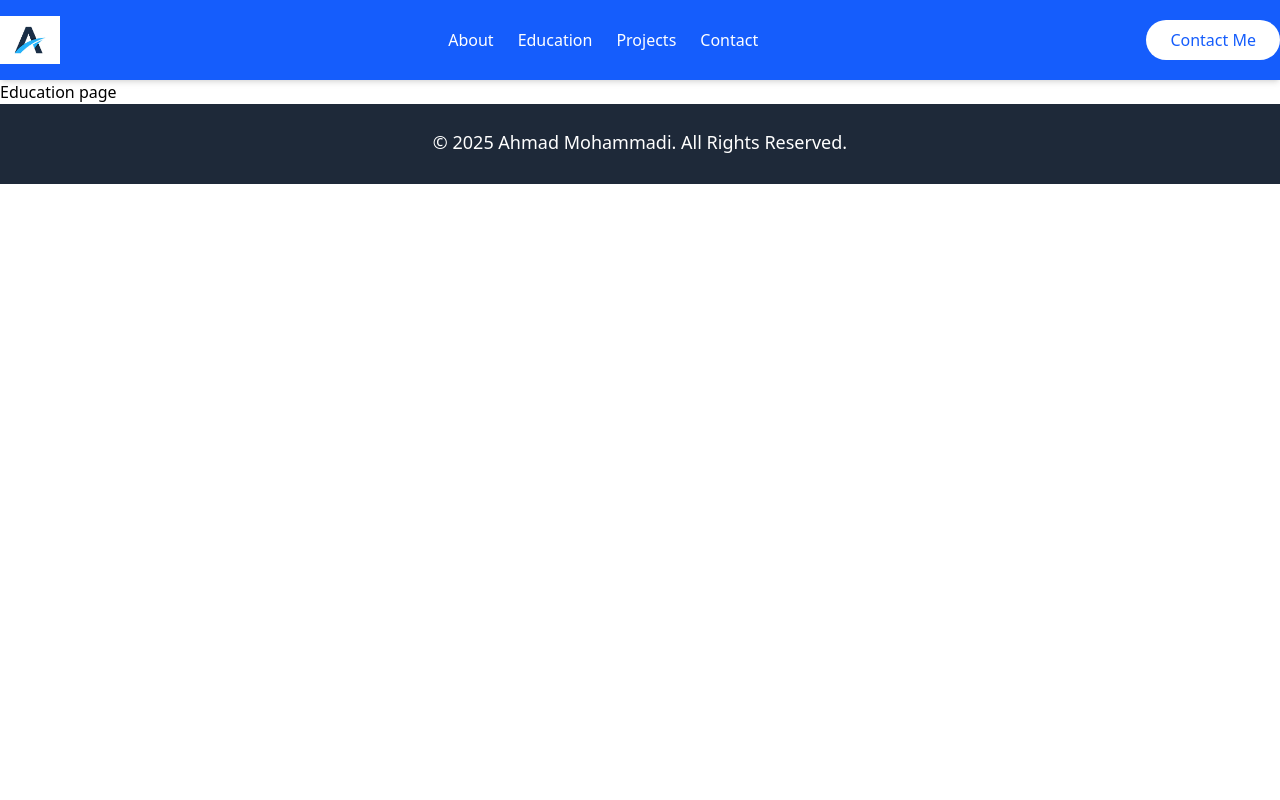
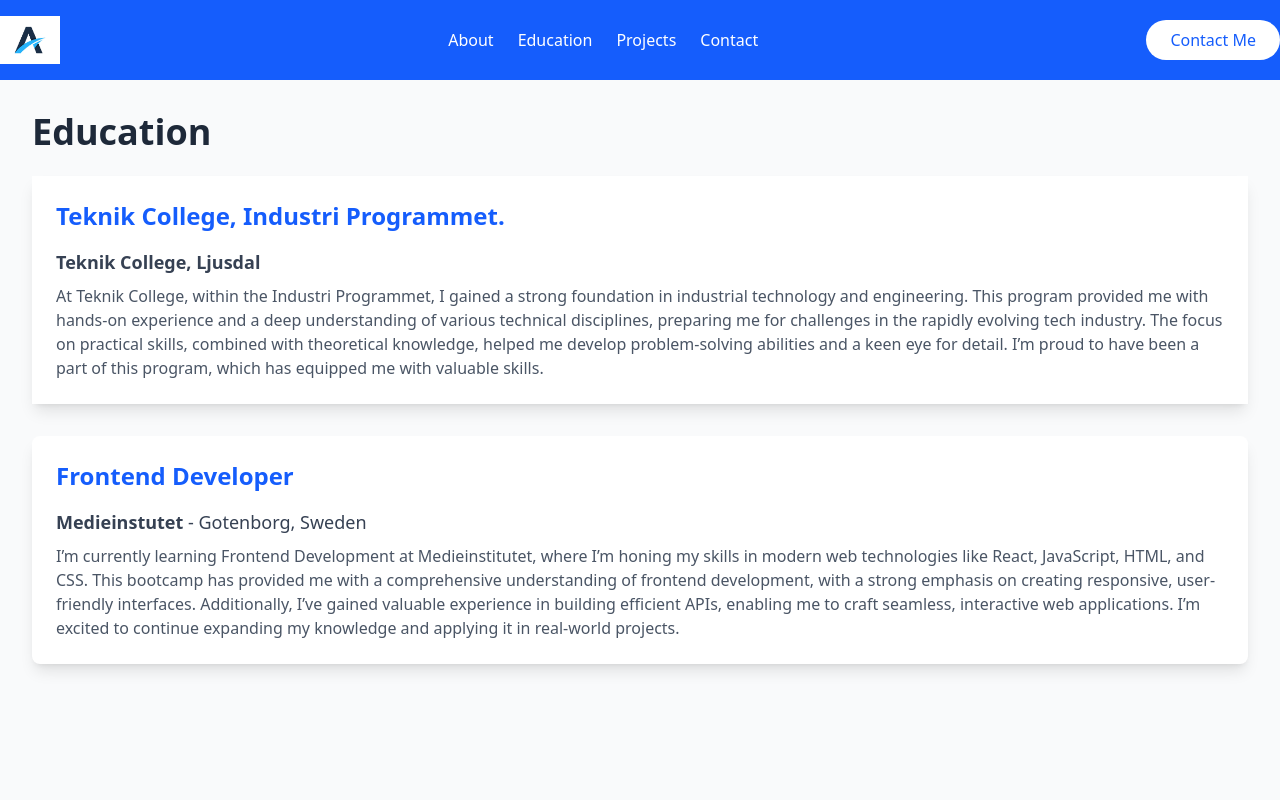
Before and after one commit to AM940210/My-Portfolio, a React (Vite) app: page /education in a window 1280 px wide. Shown: the top 800 px of the page. Built offline with nearby package versions, Linux system fonts and the light colour scheme.

Commit message:
Added som information on education page

```diff
--- a/src/pages/Education.tsx
+++ b/src/pages/Education.tsx
@@ -2,8 +2,25 @@ import React from "react";
 
 const Education: React.FC = () => {
   return (
-    <div>
-      <h1>Education page</h1>
+    <div className="min-h-screen bg-gray-50 p-8">
+      <h1 className="text-4xl font-semibold text-gray-800 mb-6">Education</h1>
+      <div className="bg-white p-6 round-lg shadow-lg">
+        <h2 className="text-2xl font-bold text-blue-600 mb-4">Teknik College, Industri Programmet.</h2>
+        <p className="text-lg text-gray-700 mb-2">
+          <strong>Teknik College, Ljusdal</strong>
+        </p>
+        <p className="text-gray-600">
+        At Teknik College, within the Industri Programmet, I gained a strong foundation in industrial technology and engineering. This program provided me with hands-on experience and a deep understanding of various technical disciplines, preparing me for challenges in the rapidly evolving tech industry. The focus on practical skills, combined with theoretical knowledge, helped me develop problem-solving abilities and a keen eye for detail. I’m proud to have been a part of this program, which has equipped me with valuable skills.
+        </p>
+      </div>
+
+      <div className="bg-white p-6 rounded-lg shadow-lg mt-8">
+        <h2 className="text-2xl font-bold text-blue-600 mb-4">Frontend Developer</h2>
+        <p className="text-lg text-gray-700 mb-2">
+          <strong>Medieinstutet</strong> - Gotenborg, Sweden
+        </p>
+        <p className="text-gray-600">I’m currently learning Frontend Development at Medieinstitutet, where I’m honing my skills in modern web technologies like React, JavaScript, HTML, and CSS. This bootcamp has provided me with a comprehensive understanding of frontend development, with a strong emphasis on creating responsive, user-friendly interfaces. Additionally, I’ve gained valuable experience in building efficient APIs, enabling me to craft seamless, interactive web applications. I’m excited to continue expanding my knowledge and applying it in real-world projects.</p>
+      </div>
     </div>
   );
 };
```
